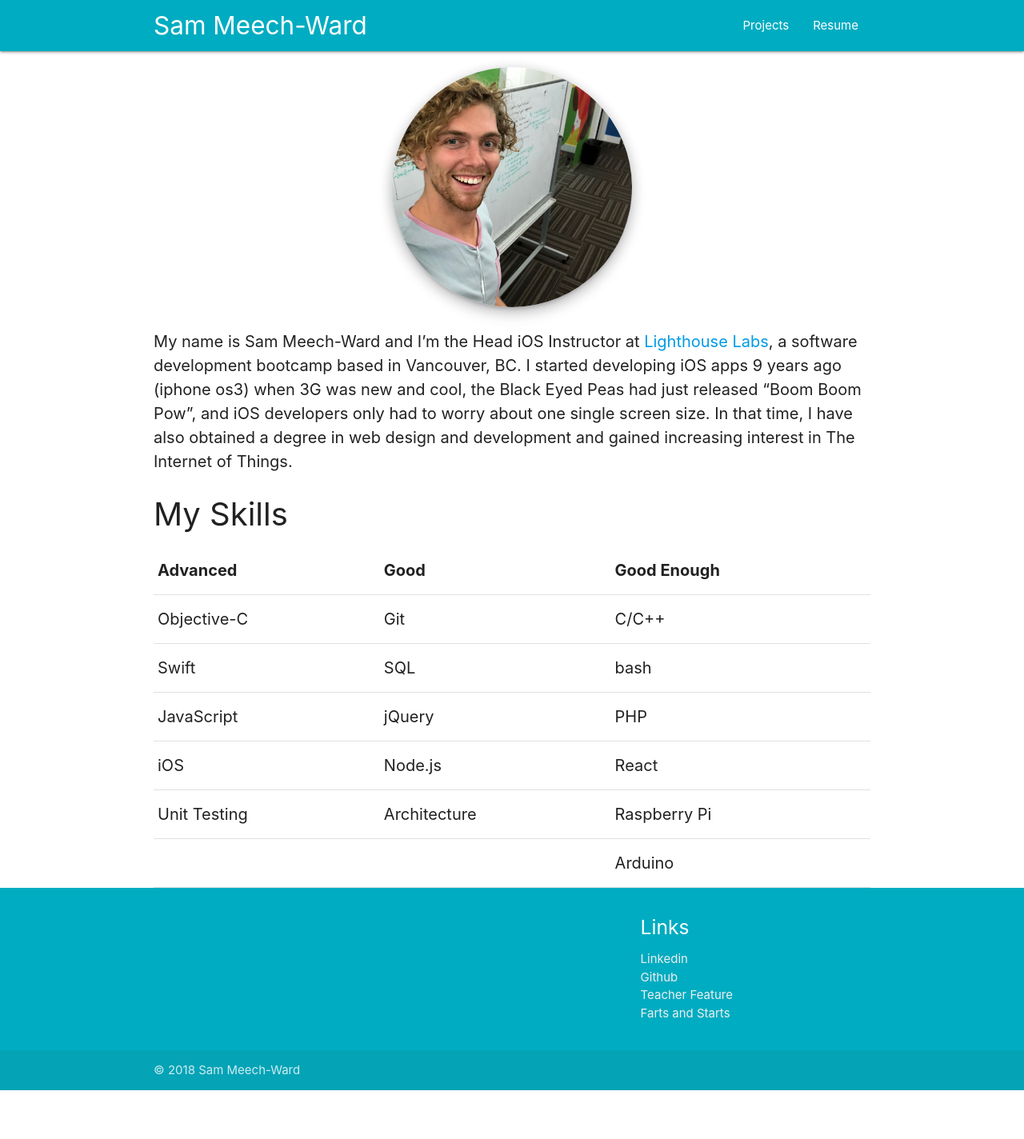
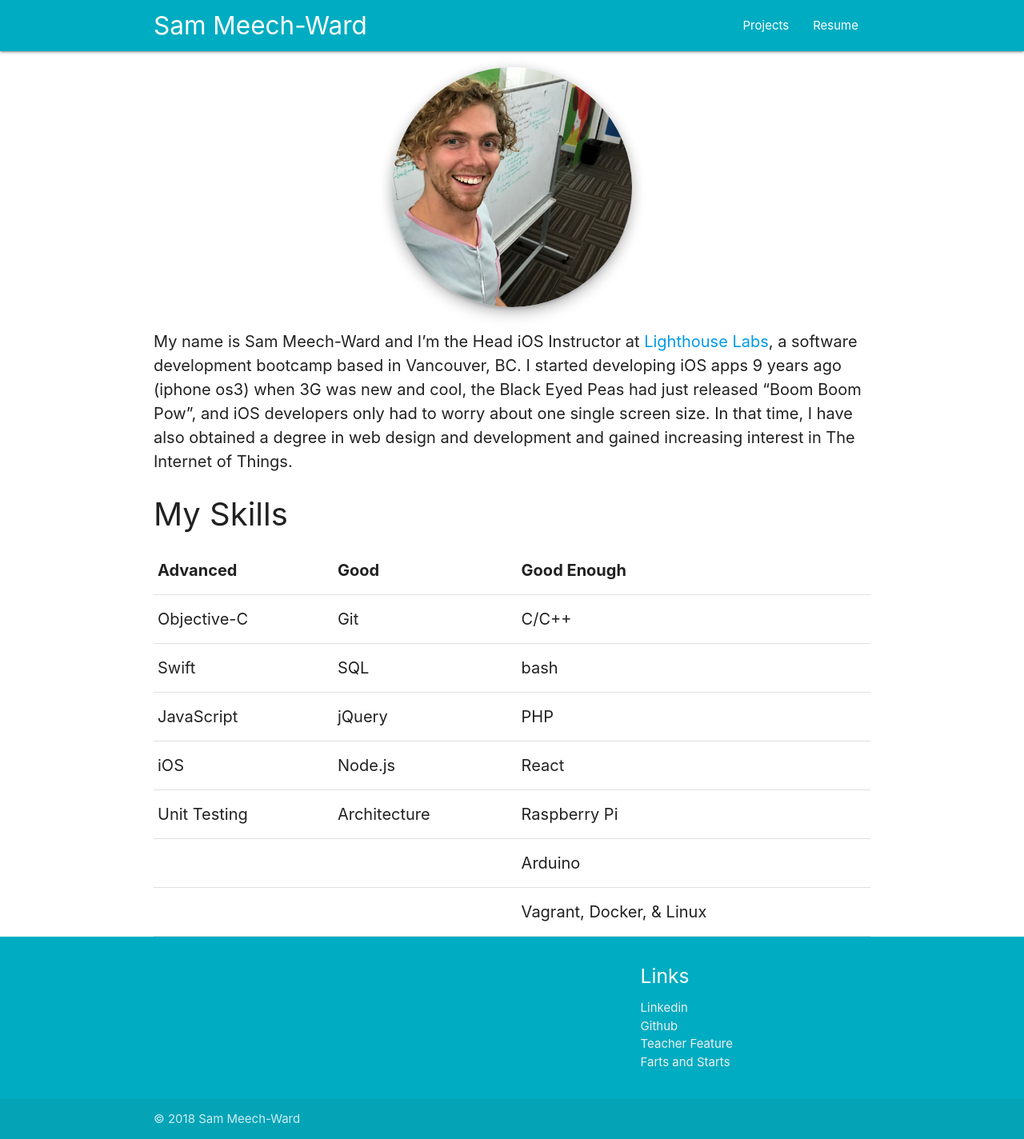
Before and after one commit to meech-ward/personal-site, a Jekyll site: the page built from _pages/index.md, in a window 1280 px wide. Shown: the whole page at 80% size. Built offline with Jekyll 4.4.1, drawn with Linux system fonts in a browser that asks for light colours; before the commit the page ends 1363 px from its top, so only the background shows below that.

Commit message:
Add linux to skills

```diff
--- a/_pages/index.md
+++ b/_pages/index.md
@@ -17,7 +17,8 @@ Advanced | Good | Good Enough
  JavaScript | jQuery | PHP
  iOS | Node.js | React
  Unit Testing | Architecture | Raspberry Pi
-  |  | Arduino
+  | | Arduino
+  | | Vagrant, Docker, & Linux
 
 
 
```
